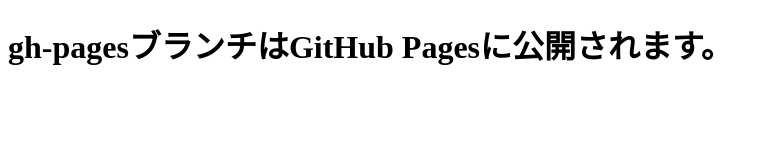
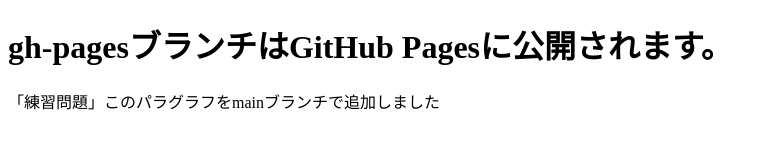
Before and after one commit to fleur-hana/git-study, a plain HTML site: page index.html in a window 1280 px wide. Shown: the whole page, without its empty margins (0-768 px from the left). Drawn offline with Linux system fonts and the light colour scheme.

Commit message:
パラグラフを追加

```diff
--- a/index.html
+++ b/index.html
@@ -8,5 +8,6 @@
 </head>
 <body>
     <h1>gh-pagesブランチはGitHub Pagesに公開されます。</h1>
+    <p>「練習問題」このパラグラフをmainブランチで追加しました</p>
 </body>
 </html>
```
